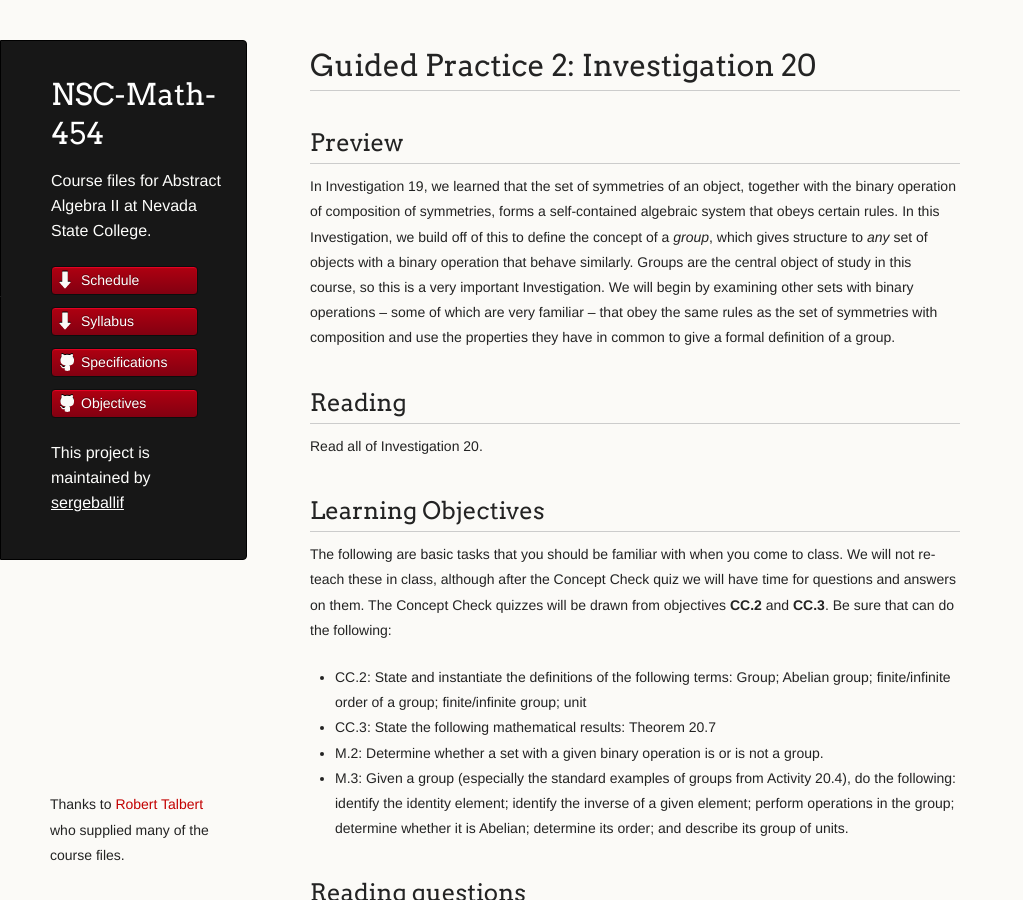
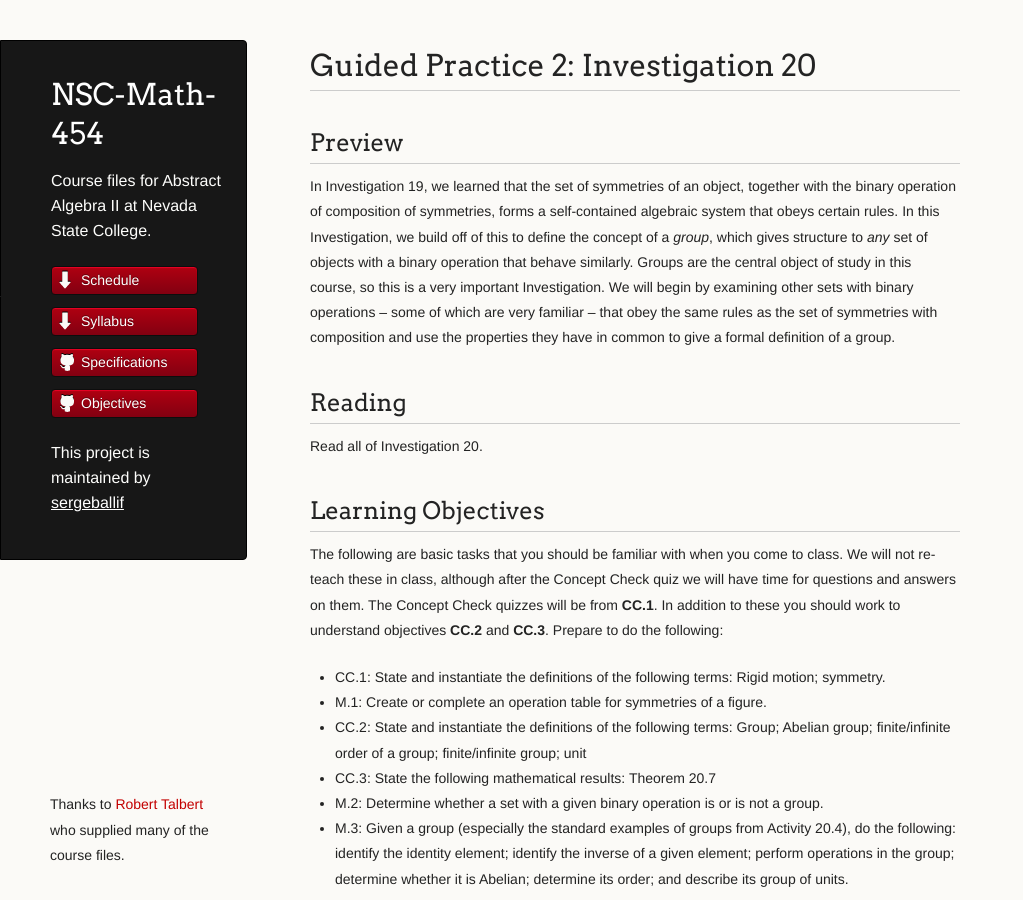
Before and after one commit to AaronWongNSC/MATH-454, a Jekyll site: the page built from GP2.md, in a window 1280 px wide and 900 px high. Shown: the whole window, without its empty margins (0-1023 px from the left). Built offline with Jekyll 4.4.1, drawn with Linux system fonts in a browser that asks for light colours.

Commit message:
Update GP2.md

```diff
--- a/GP2.md
+++ b/GP2.md
@@ -14,8 +14,10 @@ Read all of Investigation 20.
 
 ## Learning Objectives
 
-The following are basic tasks that you should be familiar with when you come to class. We will not re-teach these in class, although after the Concept Check quiz we will have time for questions and answers on them. The Concept Check quizzes will be drawn from objectives __CC.2__ and __CC.3__. Be sure that can do the following:
+The following are basic tasks that you should be familiar with when you come to class. We will not re-teach these in class, although after the Concept Check quiz we will have time for questions and answers on them. The Concept Check quizzes will be from __CC.1__. In addition to these you should work to understand objectives __CC.2__ and __CC.3__. Prepare to do the following:
 
++ CC.1: State and instantiate the definitions of the following terms: Rigid motion; symmetry.
++ M.1: Create or complete an operation table for symmetries of a figure.
 + CC.2: State and instantiate the definitions of the following terms: Group; Abelian group; finite/infinite order of a group; finite/infinite group; unit
 + CC.3: State the following mathematical results: Theorem 20.7
 + M.2: Determine whether a set with a given binary operation is or is not a group.
```
